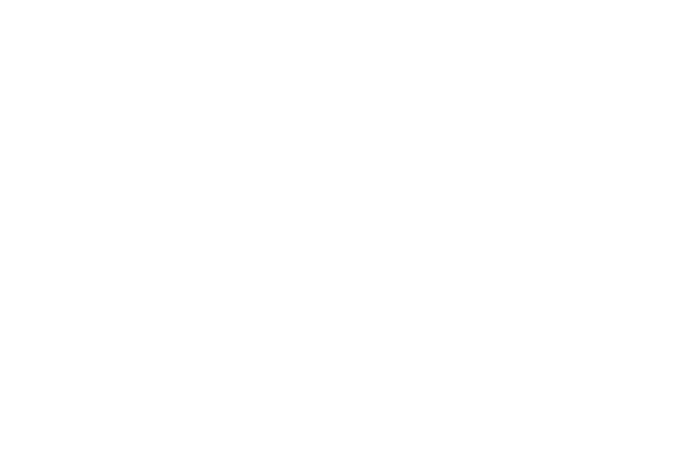
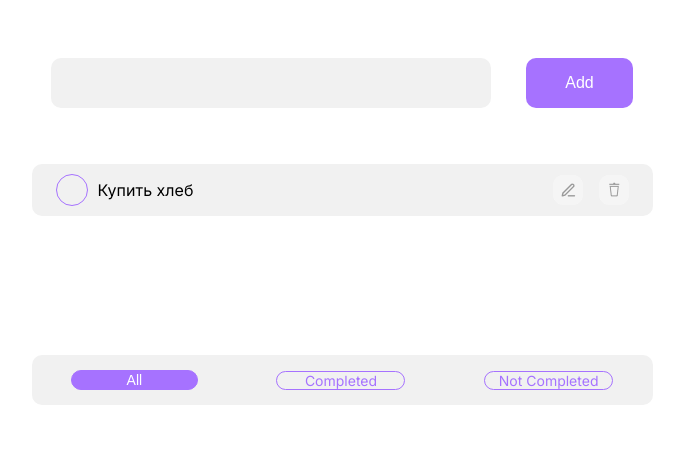
Before and after one commit to ekcoopl/Todo.js, a plain HTML site: page index.html in a window 1280 px wide. Shown: the whole page, without its empty margins (298-982 px from the left). Drawn offline with Linux system fonts and the light colour scheme.

Commit message:
layout finished

```diff
--- a/index.html
+++ b/index.html
@@ -1,12 +1,41 @@
 <!DOCTYPE html>
 <html lang="en">
-<head>
-    <meta charset="UTF-8">
-    <meta http-equiv="X-UA-Compatible" content="IE=edge">
-    <meta name="viewport" content="width=device-width, initial-scale=1.0">
+  <head>
+    <meta charset="UTF-8" />
+    <meta http-equiv="X-UA-Compatible" content="IE=edge" />
+    <meta name="viewport" content="width=device-width, initial-scale=1.0" />
     <title>Document</title>
-</head>
-<body>
-
-</body>
+    <link rel="stylesheet" href="/stule.css" />
+    <link rel="preconnect" href="https://fonts.googleapis.com" />
+    <link rel="preconnect" href="https://fonts.gstatic.com" crossorigin />
+    <link
+      href="https://fonts.googleapis.com/css2?family=Inter&display=swap"
+      rel="stylesheet"
+    />
+  </head>
+  <body>
+    <div class="content">
+      <div class="header">
+        <input class="header__input" type="text" />
+        <button class="header__btn">Add</button>
+      </div>
+      <div class="main">
+        <ul class="main__tasks">
+          <li class="main__tasks-item">
+            <div class="main__task-btnOFF"></div>
+            <p>Купить хлеб</p>
+            <img class="img_number3" src="/img/change.png" alt="" />
+            <img class="img_number4" src="/img/bask.png" alt="" />
+          </li>
+        </ul>
+      </div>
+      <div class="footer">
+        <div class="footer__filter">
+          <button class="footer__filter-item footer__item-active">All</button>
+          <buttom class="footer__filter-item">Completed</buttom>
+          <buttom class="footer__filter-item">Not Completed</buttom>
+        </div>
+      </div>
+    </div>
+  </body>
 </html>
--- /dev/null
+++ b/stule.css
@@ -0,0 +1,138 @@
+* {
+    padding: none;
+    margin: none;
+}
+
+body {
+    box-sizing: border-box;
+    list-style: none;
+    display: flex;
+    justify-content: center;
+}
+
+.content {
+    min-height: 400px;
+    max-width: 621px;
+    width: 100%;
+    font-family: 'Inter';
+    padding-top: 50px;
+}
+
+.header {
+    display: flex;
+    justify-content: center;
+}
+
+.header__input {
+    width: 400px;
+    border-radius: 10px;
+    outline: none;
+    border: none;
+    padding: 10px 20px;
+    background-color:#F1F1F1;
+
+}
+
+.header__btn {
+    cursor: pointer;
+    width: 107px;
+    height: 50px;
+    background-color: #A672FF;
+    border-radius: 10px;
+    margin-left: 35px;
+    color: white;
+    font-size: 16px;
+    border: none;
+    outline: none;
+}
+
+.main {
+    margin: 56px 0;
+    min-height: 135px;
+
+}
+
+.main__tasks {
+    width: 100%;
+    padding: 0;
+}
+
+.main__tasks-item {
+    background-color: #F1F1F1;
+    border-radius: 10px;
+    margin-bottom: 10px;
+    display: flex;
+    align-items: center;
+    justify-content: space-between;
+}
+
+.main__task-btnOFF{
+    width: 30px;
+    height: 30px;
+    border-radius: 50%;
+    border: 1px solid #A672FF;
+    margin: 0 10px 0 24px;
+    cursor: pointer;
+}
+
+.main__task-btnOFF:hover{
+    background-color: #A672FF;
+}
+
+.img_number3 {
+    margin-left: auto;
+}
+
+.img_number4 {
+    margin: 0 24px 0 16px;
+}
+
+.main__task-btnON {
+    width: 30px;
+    height: 30px;
+    border-radius: 50%;
+    background-color: #A672FF;
+    margin: 0 10px 0 24px;
+}
+
+.completed__task {
+    background-color: #F1F1F1;
+    border-radius: 10px;
+    margin-bottom: 10px;
+    display: flex;
+    align-items: center;
+    justify-content: space-between;
+    text-decoration: line-through 2px solid #A672FF;
+
+}
+
+.footer__filter {
+    height: 50px;
+    width: 100%;
+    background-color: #F1F1F1;
+    border-radius: 10px;
+    display: flex;
+    justify-content: space-around;
+    align-items: center;
+}
+
+.footer__filter-item {
+    font-size: 14px;
+    width: 127px;
+    border: 1px solid #A672FF;
+    color: #A672FF;
+    display: flex;
+    justify-content: center;
+    border-radius: 10px;
+    cursor: pointer;
+}
+
+.footer__item-active {
+    background: #A672FF;
+    color: #fff;
+}
+
+.footer__filter-item:hover {
+    background: #A672FF;
+    color: #fff;
+}
```
Also changed, not shown: img/bask.png (added), img/change.png (added), img/check mark.png (added).
